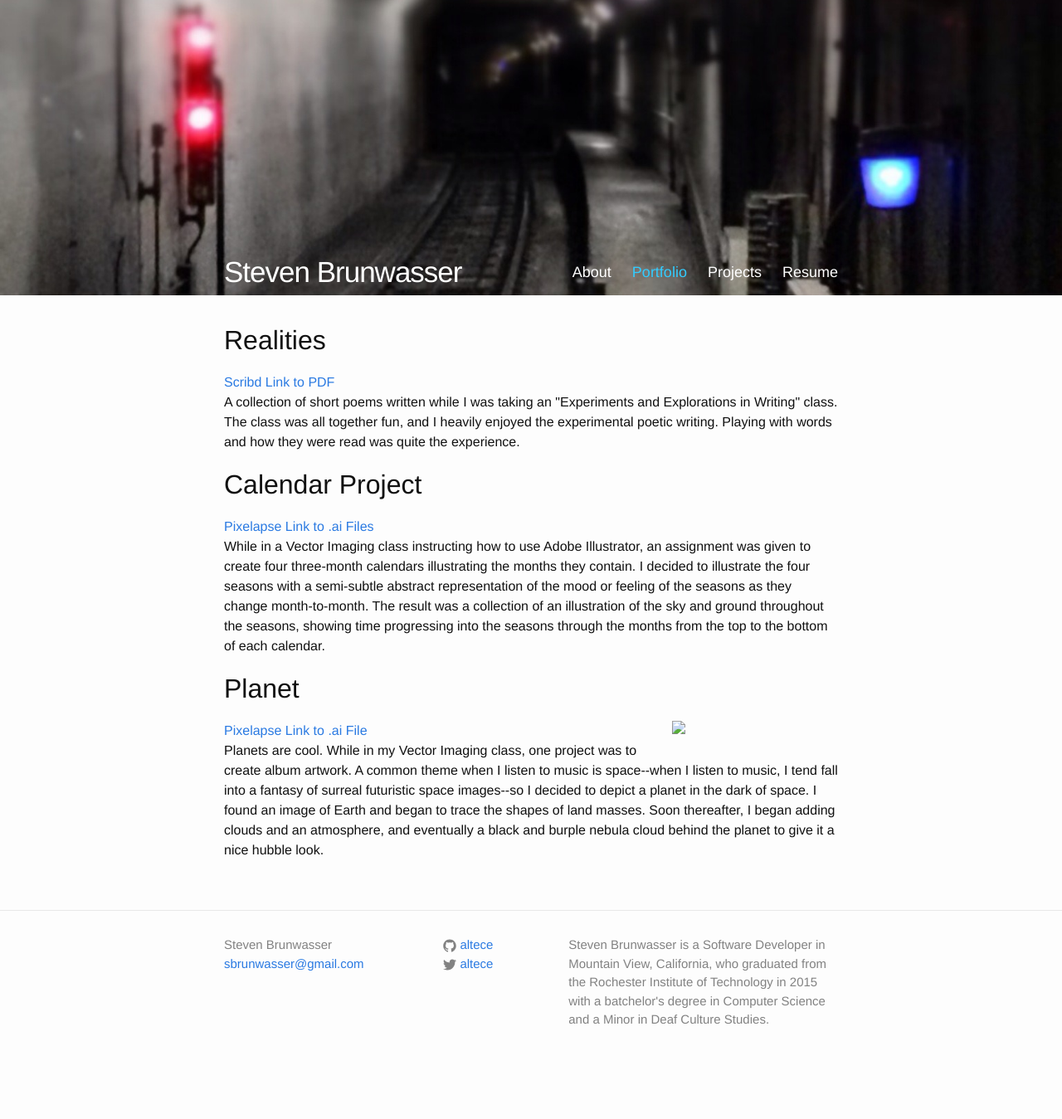
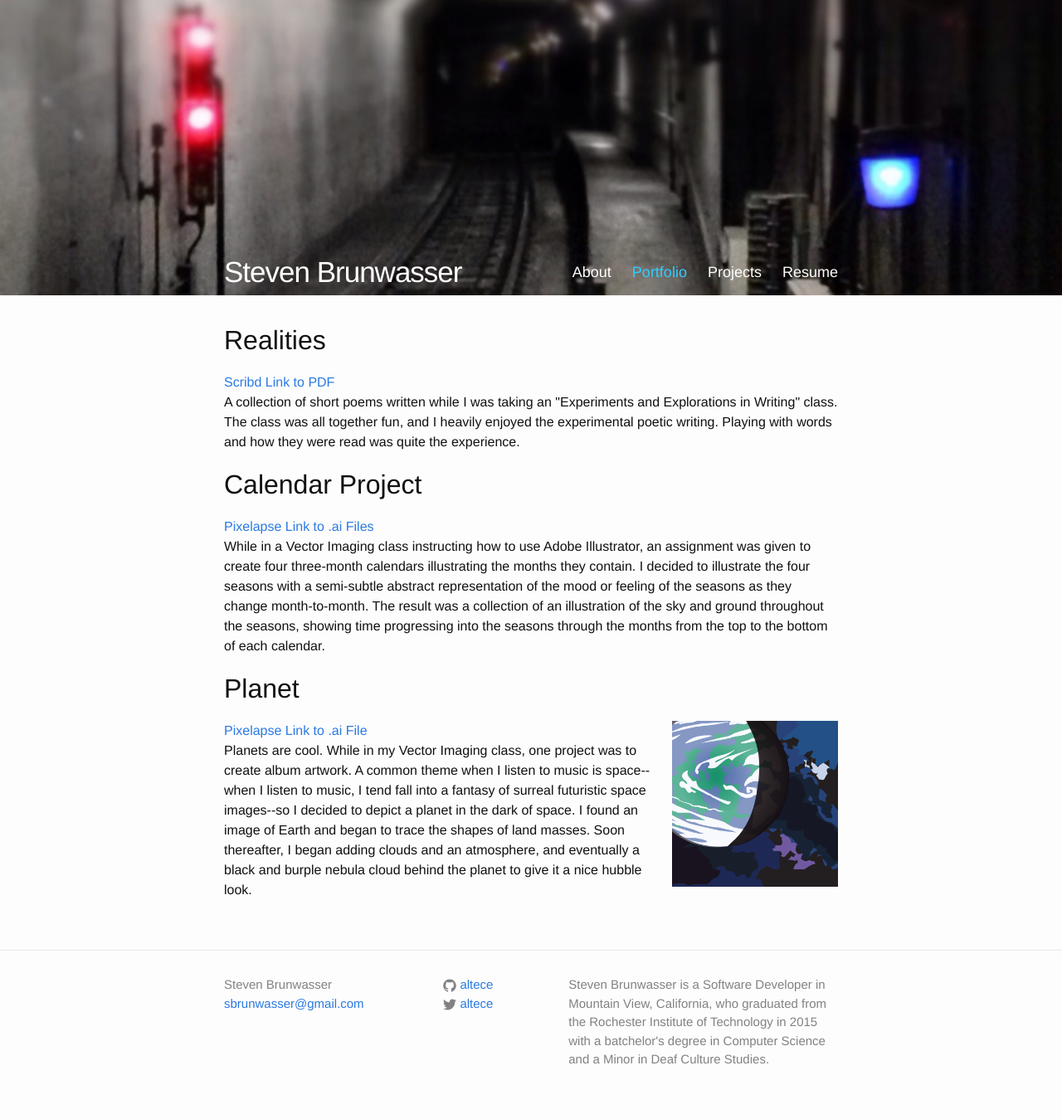
Before and after one commit to libsteve/altece.github.io, a Jekyll site: the page built from portfolio.md, in a window 1280 px wide. Shown: the whole page at 83% size. Built offline with Jekyll 4.4.1, drawn with Linux system fonts in a browser that asks for light colours; before the commit the page ends 1301 px from its top, so only the background shows below that.

Commit message:
using absolute paths for images

```diff
--- a/_includes/portfolio/planet.html
+++ b/_includes/portfolio/planet.html
@@ -1,7 +1,7 @@
 <article>
 <header><h2>Planet</h2></header>
 
-<figure><img class="medium" src="./images/portfolio/Planet.png" /></figure>
+<figure><img class="medium" src="/images/portfolio/Planet.png" /></figure>
 <a href="https://www.pixelapse.com/steve/projects/Featured%20Works/Planet.ai">Pixelapse Link to .ai File</a>
 
 <p>Planets are cool. While in my Vector Imaging class, one project was to create album artwork. A common theme when I listen to music is space--when I listen to music, I tend fall into a fantasy of surreal futuristic space images--so I decided to depict a planet in the dark of space. I found an image of Earth and began to trace the shapes of land masses. Soon thereafter, I began adding clouds and an atmosphere, and eventually a black and burple nebula cloud behind the planet to give it a nice hubble look.</p>
--- a/_includes/projects/graphing.html
+++ b/_includes/projects/graphing.html
@@ -2,7 +2,7 @@
 <header><h2>Graphing</h2></header>
 
 <figure>
-    <img src='./images/projects/Graphing/GraphingIco.png' class='medium' />
+    <img src='/images/projects/Graphing/GraphingIco.png' class='medium' />
     <figcaption>
         <a href='http://itunes.apple.com/app/graphing/id481789533?mt=8' class='button'>
             Free on the App Store
--- a/_includes/projects/gravity.html
+++ b/_includes/projects/gravity.html
@@ -2,7 +2,7 @@
 <header><h2>Gravity.app</h2></header>
 
 <figure>
-	<img src="./images/projects/Gravity/GravityIco.png" class="medium" />
+	<img src="/images/projects/Gravity/GravityIco.png" class="medium" />
 	<figcaption>
 		<a href="https://docs.google.com/leaf?id=0B_GG5K1tAsKLNzE4ZDBlODAtZTY4ZS00YWI0LWEyZjItN2IxZjRmOTg3Mjg3&hl=en_US" class="button">
 			Download Gravity.app
```
Also changed, not shown: projects.md (+1 -0 lines).
